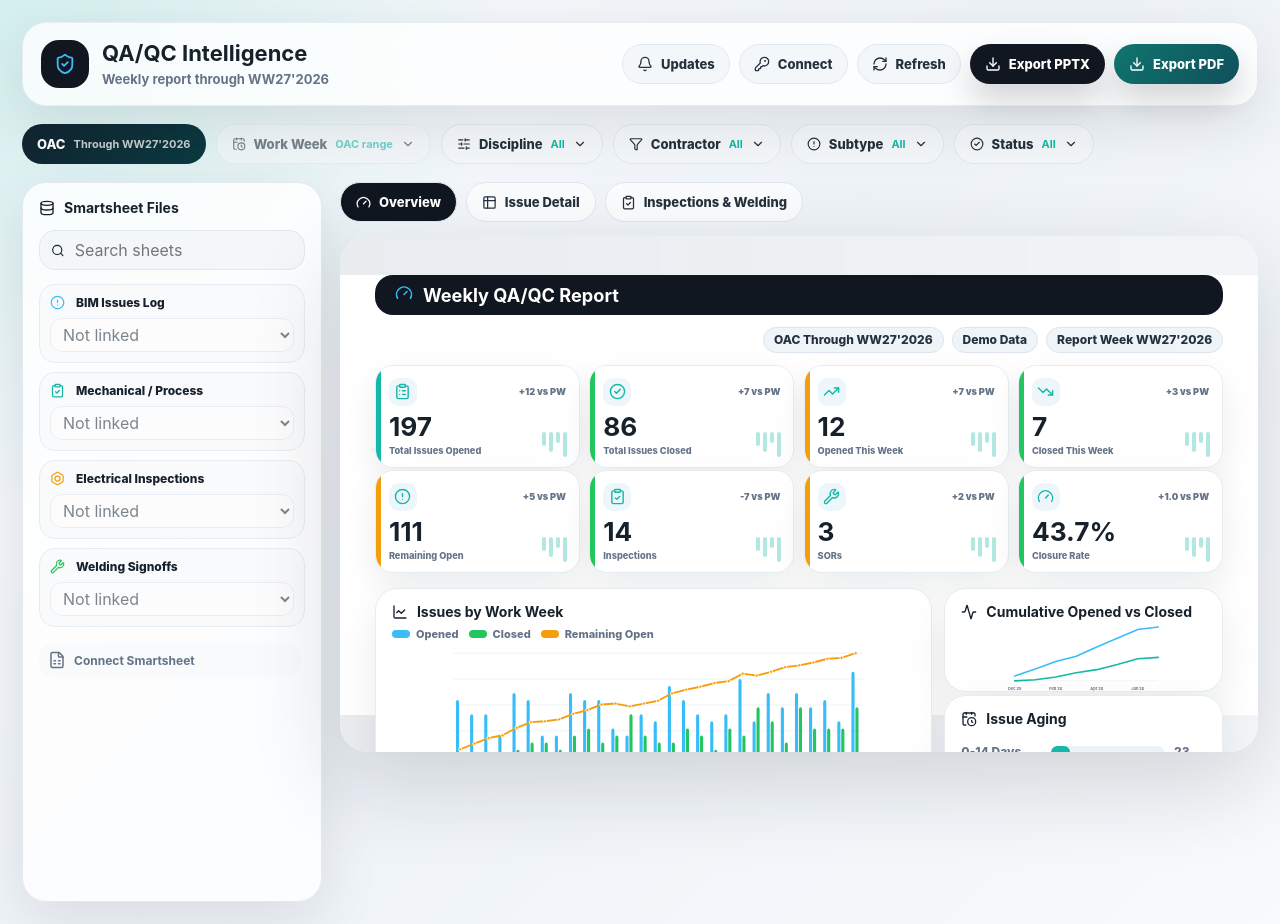
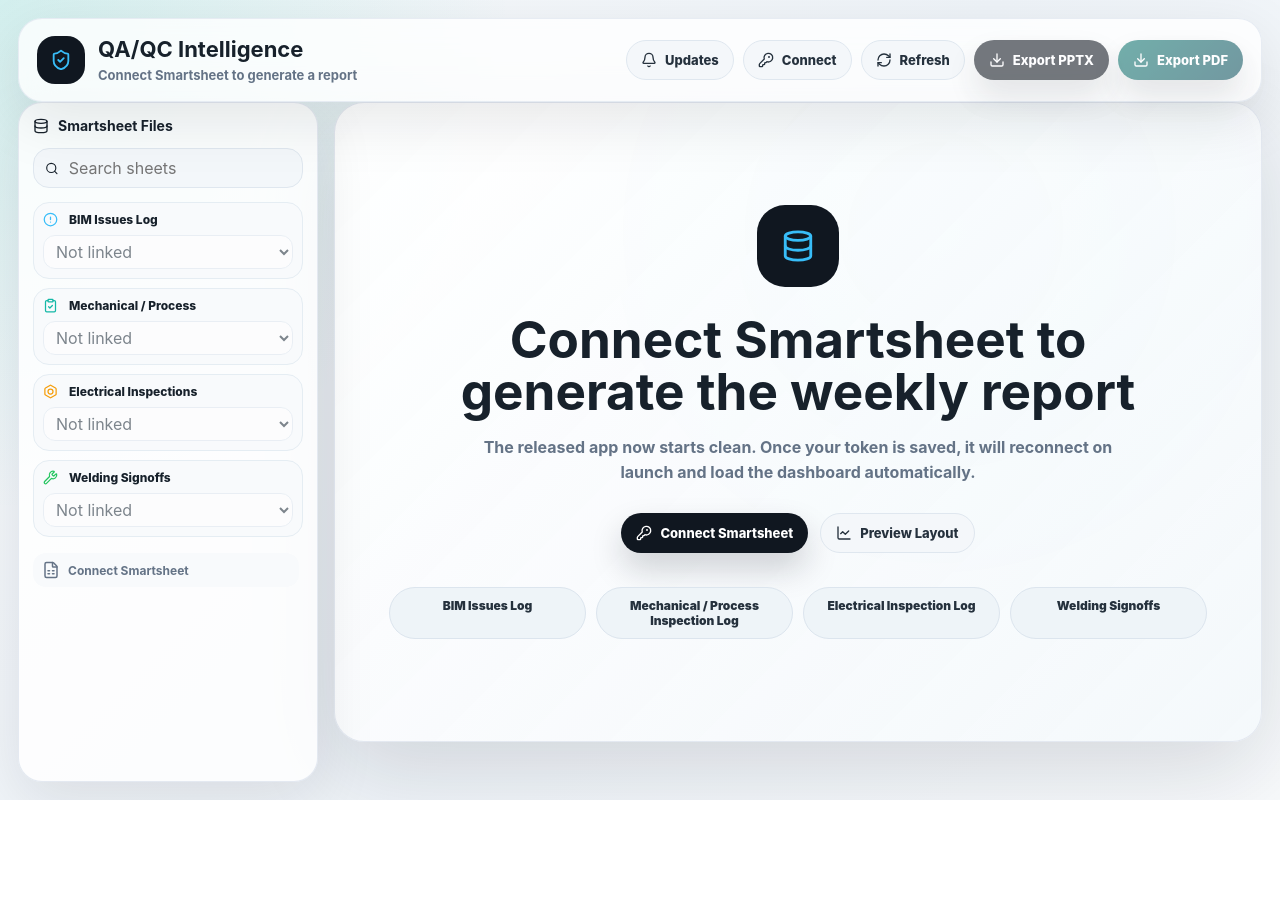
Before and after one commit to noahfgarrett/qaqc-weekly-report-dashboard, a React (Vite) app: page / in a window 1280 px wide. After the commit the page ends 800 px from the top, so only its background shows below. Built offline with nearby package versions, Linux system fonts and the light colour scheme.

Commit message:
Fix default report state and chart spacing

```diff
--- a/package.json
+++ b/package.json
@@ -1,7 +1,7 @@
 {
   "name": "qaqc-weekly-report-dashboard",
   "private": true,
-  "version": "1.0.0",
+  "version": "1.0.1",
   "type": "module",
   "repository": {
     "type": "git",
--- a/src/App.tsx
+++ b/src/App.tsx
@@ -18,6 +18,8 @@
   LineChart,
   Link2,
   LockKeyhole,
+  PanelLeftClose,
+  PanelLeftOpen,
   RefreshCw,
   Search,
   ShieldCheck,
@@ -57,6 +59,7 @@
   MonthlyIssuePoint,
   ReportFilters,
   SheetBundle,
+  SheetRecord,
   SheetRole,
   SmartSheetSummary,
   UpdateInfo,
@@ -73,7 +76,25 @@
   welding: { label: 'Welding Signoffs', icon: Wrench, color: '#22c55e' },
 }
 
-const DEFAULT_BUNDLE = buildSampleBundle()
+function emptySheet(name: string): SheetRecord {
+  return {
+    id: name,
+    name,
+    rows: [],
+  }
+}
+
+const EMPTY_BUNDLE: SheetBundle = {
+  source: 'empty',
+  sheets: {
+    bimIssues: emptySheet('BIM Issues Log'),
+    mechanical: emptySheet('Mechanical / Process Inspection Log'),
+    electrical: emptySheet('Electrical Inspection Log'),
+    welding: emptySheet('Welding Signoffs by Work Week'),
+  },
+}
+
+const PREVIEW_BUNDLE = buildSampleBundle()
 
 function cx(...classes: Array<string | false | null | undefined>): string {
   return classes.filter(Boolean).join(' ')
@@ -561,7 +582,7 @@
     <SlideShell title="Weekly QA/QC Report" icon={<Gauge size={18} />} exportable={exportable}>
       <div className="report-pills">
         <span>OAC Through {report.reportWeek.label}</span>
-        <span>{report.source === 'smartsheet' ? 'Smartsheet Live' : 'Demo Data'}</span>
+        <span>{report.source === 'smartsheet' ? 'Smartsheet Live' : 'Preview Layout'}</span>
         <span>Report Week {report.reportWeek.label}</span>
       </div>
       <div className="kpi-grid">
@@ -693,6 +714,44 @@
   )
 }
 
+function ConnectFirst({
+  onConnect,
+  onPreview,
+  loading,
+}: {
+  onConnect: () => void
+  onPreview: () => void
+  loading: boolean
+}) {
+  return (
+    <section className="connect-first">
+      <div className="connect-first-mark">
+        <Database size={34} />
+      </div>
+      <h2>Connect Smartsheet to generate the weekly report</h2>
+      <p>
+        The released app now starts clean. Once your token is saved, it will reconnect on launch and load the dashboard automatically.
+      </p>
+      <div className="connect-first-actions">
+        <button className="button primary" type="button" onClick={onConnect}>
+          <KeyRound size={16} />
+          Connect Smartsheet
+        </button>
+        <button className="button secondary" type="button" onClick={onPreview} disabled={loading}>
+          <LineChart size={16} />
+          Preview Layout
+        </button>
+      </div>
+      <div className="connect-first-grid">
+        <span>BIM Issues Log</span>
+        <span>Mechanical / Process Inspection Log</span>
+        <span>Electrical Inspection Log</span>
+        <span>Welding Signoffs</span>
+      </div>
+    </section>
+  )
+}
+
 function SheetPanel({
   sheets,
   mapping,
@@ -769,13 +828,14 @@
 }
 
 export default function App() {
-  const [bundle, setBundle] = useState<SheetBundle>(DEFAULT_BUNDLE)
+  const [bundle, setBundle] = useState<SheetBundle>(EMPTY_BUNDLE)
   const [filters, setFilters] = useState<ReportFilters>(() => mergeFilters(loadFilters()))
   const [activeSlide, setActiveSlide] = useState<'overview' | 'issues' | 'field'>('overview')
   const [connectOpen, setConnectOpen] = useState(false)
   const [loading, setLoading] = useState(false)
   const [exporting, setExporting] = useState(false)
   const [pdfExporting, setPdfExporting] = useState(false)
+  const [sheetPanelOpen, setSheetPanelOpen] = useState(true)
   const [error, setError] = useState<string | null>(null)
   const [sheets, setSheets] = useState<SmartSheetSummary[]>([])
   const [sheetSearch, setSheetSearch] = useState('')
@@ -785,6 +845,8 @@
   const tokenMeta = loadTokenMeta()
   const savedToken = loadSmartsheetToken()
   const connected = bundle.source === 'smartsheet'
+  const hasReport = bundle.source === 'smartsheet' || bundle.source === 'demo'
+  const showSheetPanel = !hasReport || sheetPanelOpen
 
   const report = useMemo(() => buildReportModel(bundle, filters, new Date()), [bundle, filters])
 
@@ -812,7 +874,7 @@
       const nextBundle: SheetBundle = {
         source: 'smartsheet',
         sheets: {
-          ...DEFAULT_BUNDLE.sheets,
+          ...EMPTY_BUNDLE.sheets,
           ...loaded,
         },
       }
@@ -821,6 +883,7 @@
       setMapping(autoMapping)
       saveSheetMapping(autoMapping)
       setBundle(nextBundle)
+      setSheetPanelOpen(false)
       setConnectOpen(false)
     } catch (err) {
       setError(err instanceof Error ? err.message : 'Unable to connect to Smartsheet.')
@@ -854,7 +917,7 @@
       const loaded = await loadMappedSheets(token, next)
       setBundle({
         source: 'smartsheet',
-        sheets: { ...DEFAULT_BUNDLE.sheets, ...loaded },
+        sheets: { ...EMPTY_BUNDLE.sheets, ...loaded },
       })
     } catch (err) {
       setError(err instanceof Error ? err.message : 'Unable to load mapped sheet.')
@@ -865,8 +928,9 @@
 
   function clearAuth(): void {
     clearSmartsheetToken()
-    setBundle(DEFAULT_BUNDLE)
+    setBundle(EMPTY_BUNDLE)
     setSheets([])
+    setSheetPanelOpen(true)
     setError(null)
   }
 
@@ -885,13 +949,13 @@
           </div>
           <div>
             <h1>QA/QC Intelligence</h1>
-            <p>Weekly report through {report.reportWeek.label}</p>
+            <p>{hasReport ? `Weekly report through ${report.reportWeek.label}` : 'Connect Smartsheet to generate a report'}</p>
           </div>
         </div>
         <div className="header-pills">
           <span className={cx('live-pill', connected && 'connected')}>
             <Database size={14} />
-            {connected ? 'Smartsheet Live' : 'Demo Data'}
+            {connected ? 'Smartsheet Live' : bundle.source === 'demo' ? 'Preview Layout' : 'Not Connected'}
           </span>
           <span>
             <CalendarClock size={14} />
@@ -907,6 +971,17 @@
             <Bell size={16} />
             Updates
           </button>
+          {hasReport && (
+            <button
+              className="icon-button labeled"
+              type="button"
+              onClick={() => setSheetPanelOpen((prev) => !prev)}
+              aria-pressed={sheetPanelOpen}
+            >
+              {sheetPanelOpen ? <PanelLeftClose size={16} /> : <PanelLeftOpen size={16} />}
+              {sheetPanelOpen ? 'Hide Sheets' : 'Sheets'}
+            </button>
+          )}
           <button className="icon-button labeled" type="button" onClick={() => setConnectOpen(true)}>
             <KeyRound size={16} />
             {connected ? 'Auth' : 'Connect'}
@@ -918,7 +993,7 @@
           <button
             className="button primary"
             type="button"
-            disabled={exporting}
+            disabled={exporting || !hasReport}
             onClick={async () => {
               setExporting(true)
               try {
@@ -934,7 +1009,7 @@
           <button
             className="button primary pdf-button"
             type="button"
-            disabled={pdfExporting}
+            disabled={pdfExporting || !hasReport}
             onClick={async () => {
               setPdfExporting(true)
               try {
@@ -950,6 +1025,7 @@
         </div>
       </header>
 
+      {hasReport && (
         <section className="filter-strip">
           <button
             className={cx('oac-toggle', filters.oac && 'on')}
@@ -996,6 +1072,7 @@
             onChange={(statuses) => setFilters((prev) => ({ ...prev, statuses }))}
           />
         </section>
+      )}
 
       {error && (
         <div className="error-banner">
@@ -1005,7 +1082,8 @@
         </div>
       )}
 
-      <main className="workspace">
+      <main className={cx('workspace', hasReport && !showSheetPanel && 'workspace-expanded')}>
+        {showSheetPanel && (
           <SheetPanel
             sheets={sheets}
             mapping={mapping}
@@ -1014,7 +1092,10 @@
             onRoleChange={(role, sheetId) => void handleRoleChange(role, sheetId)}
             connected={connected}
           />
+        )}
         <section className="report-workspace">
+          {hasReport ? (
+            <>
               <nav className="slide-tabs">
                 <button className={cx(activeSlide === 'overview' && 'active')} type="button" onClick={() => setActiveSlide('overview')}>
                   <Gauge size={15} />
@@ -1030,6 +1111,18 @@
                 </button>
               </nav>
               {slide}
+            </>
+          ) : (
+            <ConnectFirst
+              loading={loading}
+              onConnect={() => setConnectOpen(true)}
+              onPreview={() => {
+                setBundle(PREVIEW_BUNDLE)
+                setActiveSlide('overview')
+                setSheetPanelOpen(false)
+              }}
+            />
+          )}
         </section>
       </main>
 
@@ -1042,11 +1135,13 @@
       />
       <UpdateModal open={updateOpen} onClose={() => setUpdateOpen(false)} info={updateInfo} />
 
+      {hasReport && (
         <div className="export-deck" aria-hidden="true">
           <OverviewSlide report={report} exportable />
           <IssueTableSlide report={report} exportable />
           <FieldSlide report={report} exportable />
         </div>
+      )}
 
       {savedToken && (
         <button className="forget-token" type="button" onClick={clearAuth}>
--- a/src/export/pptx.ts
+++ b/src/export/pptx.ts
@@ -46,7 +46,7 @@
   })
   const pills = [
     `OAC Through ${report.reportWeek.label}`,
-    report.source === 'smartsheet' ? 'Smartsheet Live' : 'Demo Data',
+    report.source === 'smartsheet' ? 'Smartsheet Live' : 'Preview Layout',
     `Report Week ${report.reportWeek.label}`,
   ]
   pills.forEach((pill, index) => {
--- a/src/styles.css
+++ b/src/styles.css
@@ -49,7 +49,7 @@
 
 .app {
   min-height: 100vh;
-  padding: 22px;
+  padding: 18px;
 }
 
 .app-header {
@@ -288,9 +288,19 @@
 
 .workspace {
   display: grid;
-  gap: 18px;
-  grid-template-columns: 330px minmax(0, 1fr);
+  gap: 16px;
+  grid-template-columns: 282px minmax(0, 1fr);
   align-items: start;
+}
+
+.workspace-expanded {
+  grid-template-columns: minmax(0, 1fr);
+}
+
+.workspace-expanded .report-workspace {
+  justify-self: center;
+  max-width: 1320px;
+  width: 100%;
 }
 
 .sheet-panel {
@@ -298,8 +308,8 @@
   border: 1px solid rgba(226, 232, 240, 0.92);
   border-radius: 24px;
   box-shadow: var(--shadow);
-  min-height: 720px;
-  padding: 16px;
+  min-height: 680px;
+  padding: 14px;
   position: sticky;
   top: 126px;
 }
@@ -350,7 +360,7 @@
   display: grid;
   gap: 8px;
   grid-template-columns: 18px 1fr;
-  padding: 10px;
+  padding: 9px;
 }
 
 .role-row select {
@@ -408,6 +418,75 @@
   min-width: 0;
 }
 
+.connect-first {
+  align-items: center;
+  background:
+    linear-gradient(135deg, rgba(255, 255, 255, 0.95), rgba(244, 248, 251, 0.88)),
+    radial-gradient(circle at 65% 20%, rgba(56, 189, 248, 0.16), transparent 24rem);
+  border: 1px solid rgba(226, 232, 240, 0.92);
+  border-radius: 30px;
+  box-shadow: 0 28px 90px rgba(16, 23, 32, 0.14);
+  display: flex;
+  flex-direction: column;
+  justify-content: center;
+  min-height: 640px;
+  padding: 54px;
+  text-align: center;
+}
+
+.connect-first-mark {
+  align-items: center;
+  background: var(--obsidian);
+  border-radius: 28px;
+  color: var(--cyan);
+  display: grid;
+  height: 82px;
+  place-items: center;
+  width: 82px;
+}
+
+.connect-first h2 {
+  font-size: clamp(32px, 4vw, 56px);
+  line-height: 1.02;
+  margin: 26px 0 0;
+  max-width: 760px;
+}
+
+.connect-first p {
+  color: var(--muted);
+  font-size: 16px;
+  font-weight: 750;
+  line-height: 1.55;
+  margin: 18px 0 0;
+  max-width: 680px;
+}
+
+.connect-first-actions {
+  display: flex;
+  gap: 12px;
+  justify-content: center;
+  margin-top: 28px;
+}
+
+.connect-first-grid {
+  display: grid;
+  gap: 10px;
+  grid-template-columns: repeat(4, minmax(0, 1fr));
+  margin-top: 34px;
+  max-width: 920px;
+  width: 100%;
+}
+
+.connect-first-grid span {
+  background: #eef4f8;
+  border: 1px solid #dce5ee;
+  border-radius: 999px;
+  color: var(--graphite);
+  font-size: 12px;
+  font-weight: 900;
+  padding: 10px 12px;
+}
+
 .slide-tabs {
   align-items: center;
   display: flex;
@@ -431,7 +510,7 @@
   background: var(--white);
   border-radius: 28px;
   box-shadow: 0 30px 90px rgba(16, 23, 32, 0.16);
-  max-width: 1180px;
+  max-width: 1320px;
   min-height: 0;
   overflow: hidden;
   position: relative;
@@ -517,9 +596,9 @@
   border: 1px solid #e5edf3;
   border-radius: 18px;
   box-shadow: 0 14px 34px rgba(16, 23, 32, 0.08);
-  min-height: clamp(72px, 7vw, 92px);
+  min-height: clamp(68px, 6.4vw, 86px);
   overflow: hidden;
-  padding: 12px 13px;
+  padding: 10px 13px;
   position: relative;
 }
 
@@ -613,10 +692,10 @@
 
 .overview-grid {
   display: grid;
-  gap: 1.4%;
-  grid-template-columns: 2fr 1fr;
+  gap: 1.9%;
+  grid-template-columns: 2.08fr 1fr;
   grid-template-rows: 1fr 1fr;
-  height: 48%;
+  height: 52%;
 }
 
 .panel {
@@ -626,7 +705,7 @@
   box-shadow: 0 16px 42px rgba(16, 23, 32, 0.08);
   min-height: 0;
   overflow: hidden;
-  padding: 14px 16px;
+  padding: 15px 17px;
 }
 
 .panel.wide {
@@ -813,7 +892,7 @@
 .detail-metrics,
 .field-chip-row {
   display: grid;
-  gap: 1.2%;
+  gap: 1.6%;
   grid-template-columns: repeat(4, 1fr);
   margin: 1.6% 0;
 }
@@ -929,9 +1008,9 @@
 
 .field-chart-grid {
   display: grid;
-  gap: 1.4%;
+  gap: 1.9%;
   grid-template-columns: 1fr 1fr;
-  height: 69%;
+  height: 71%;
 }
 
 .modal-backdrop {
@@ -1122,7 +1201,7 @@
   pointer-events: none;
   position: absolute;
   top: 0;
-  width: 1180px;
+  width: 1320px;
 }
 
 .export-deck .slide-frame {
@@ -1130,7 +1209,7 @@
   box-shadow: none;
   margin-bottom: 24px;
   max-width: none;
-  width: 1180px;
+  width: 1320px;
 }
 
 .spin {
--- a/src/types.ts
+++ b/src/types.ts
@@ -17,7 +17,7 @@
 }
 
 export interface SheetBundle {
-  source: 'demo' | 'smartsheet'
+  source: 'empty' | 'demo' | 'smartsheet'
   sheets: Record<SheetRole, SheetRecord>
 }
 
@@ -116,7 +116,7 @@
   reportWeek: WorkWeek
   previousReportWeek: WorkWeek
   cutoffDate: Date
-  source: 'demo' | 'smartsheet'
+  source: 'empty' | 'demo' | 'smartsheet'
   sheetHealth: Record<SheetRole, boolean>
   filterOptions: FilterOptions
   activeFilters: ReportFilters
```
Also changed, not shown: src/data/changelog.ts (+10 -0 lines), 1 other file (tests, documents, lock files or other folders). Lines whose indentation alone changed are shown as unchanged.
